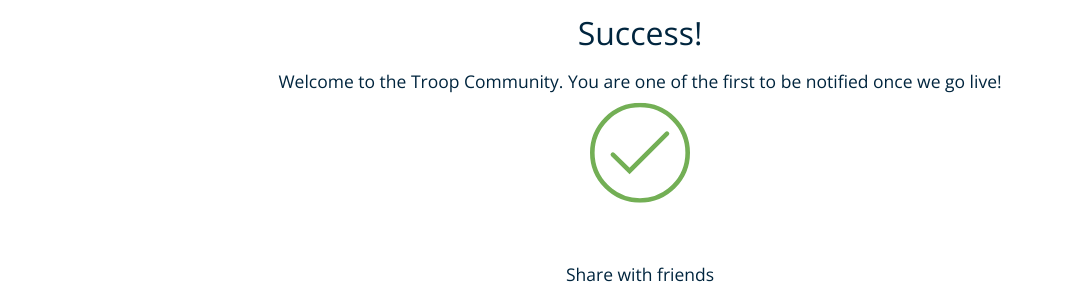
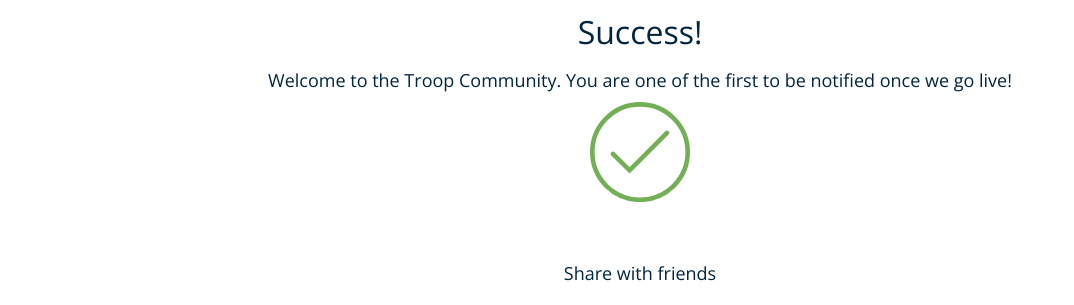
Before and after one commit to TroopAffiliate/TroopAffiliate_Site, a plain HTML site: page thank-you.html in a window 1280 px wide. Shown: the part 320-625 px from the top of the page, without its empty margins (0-1074 px from the left). Drawn offline with nearby package versions, Linux system fonts and the light colour scheme.

Commit message:
Adjusted <p> font size to 1.8rem

```diff
--- a/src/sass/3-modules/_modules.sass
+++ b/src/sass/3-modules/_modules.sass
@@ -88,7 +88,6 @@
 p
     text-align: center
     margin: 20px 0 0
-    font-size: 1.25em
     line-height: 1.3
     &.success
         color: #73af55
```
Also changed, not shown: src/css/app.css, 1 other file.
